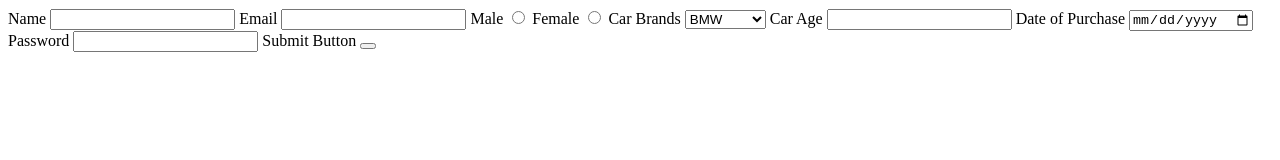
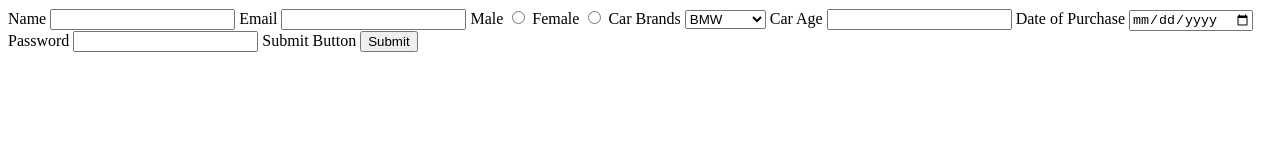
Before and after one commit to acciojob/car-insurance-form-DhirajRajguru, a website: page main.html in a window 1280 px wide. Drawn offline with Linux system fonts and the light colour scheme.

Commit message:
created a submission

```diff
--- a/main.html
+++ b/main.html
@@ -38,7 +38,7 @@
 		<input id="password" required type="password" >
 
 		<label>Submit Button</label>
-		<button type="submit">
+		<button type="submit"> Submit</button>
 
 
 
```
